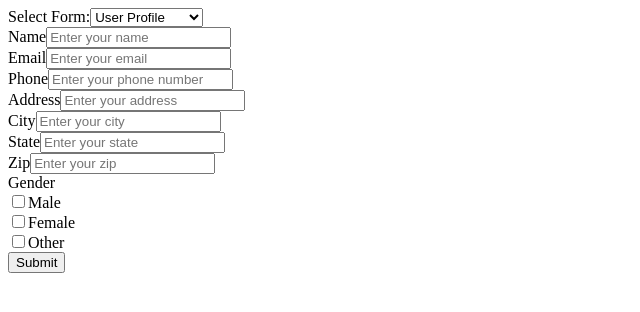
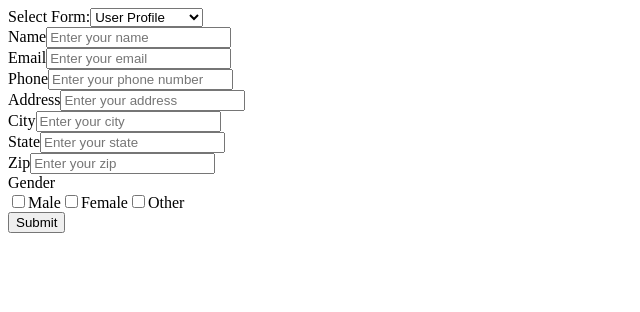
Before and after one commit to aayushgelal/dynamic_form_, a React (Vite) app: page / in a window 1280 px wide. Shown: the top 312 px of the page, without its empty margins (0-640 px from the left). Built offline with nearby package versions, Linux system fonts and the light colour scheme.

Commit message:
validation

```diff
--- a/src/components/DyanmicForm.tsx
+++ b/src/components/DyanmicForm.tsx
@@ -1,9 +1,10 @@
 import React, { useState, useEffect } from "react";
-import { FieldType } from "../types/Form";
 import { FormField } from "./FormField";
+import { FieldType, FormType } from "../types/Form";
+import { validateField } from "../validation/validation";
 
 interface DynamicFormProps {
-  formType: string;
+  formType: FormType;
   formSchema: any;
   onSubmit: (formData: any) => void;
 }
@@ -13,38 +14,71 @@ export const DynamicForm: React.FC<DynamicFormProps> = ({
   formSchema,
   onSubmit,
 }) => {
-  const [formData, setFormData] = useState<any>({});
+  const [formData, setFormData] = useState<Record<string, any>>({});
+  const [errors, setErrors] = useState<Record<string, string>>({});
   const [currentForm, setCurrentForm] = useState<any>(null);
 
   useEffect(() => {
     setCurrentForm(formSchema[formType]);
-    setFormData({}); // form data reset huncha
+    setFormData({});
+    setErrors({});
   }, [formType, formSchema]);
 
-  const handleFieldChange = (name: string, value: any) => {
-    setFormData((prevData:any) => ({
+  const validateForm = (): boolean => {
+    const newErrors: Record<string, string> = {};
+    let isValid = true;
+
+    currentForm.fields.forEach((field: FieldType) => {
+      const error = validateField(formData[field.id], field);
+      if (error) {
+        console.log("err");
+        newErrors[field.id] = error;
+        isValid = false;
+      }
+    });
+
+    setErrors(newErrors);
+    return isValid;
+  };
+
+  const handleFieldChange = (fieldId: string, value: any) => {
+    setFormData((prevData) => ({
       ...prevData,
-      [name]: value,
+      [fieldId]: value,
     }));
+
+    const field = currentForm.fields.find((f: FieldType) => f.id === fieldId);
+    if (field) {
+
+      const error = validateField(value, field);
+      setErrors((prevErrors) => ({
+        ...prevErrors,
+        [fieldId]: error || "",
+      }));
+    }
   };
 
   const handleSubmit = (e: React.FormEvent) => {
     e.preventDefault();
-    onSubmit(formData);
+    if (validateForm()) {
+      onSubmit(formData);
+    }
   };
 
   if (!currentForm) return null;
 
   return (
     <form onSubmit={handleSubmit}>
-      {currentForm.fields.map((field: FieldType, index: number) => (
+      {currentForm.fields.map((field: FieldType) => (
         <FormField
-          key={index}
+          key={field.id}
           field={field}
+          value={formData[field.id]}
+          error={errors[field.id]}
           onFieldChange={handleFieldChange}
         />
       ))}
-      <input type="submit" value="Submit" />
+      <button type="submit">Submit</button>
     </form>
   );
 };
--- a/src/components/FormField.tsx
+++ b/src/components/FormField.tsx
@@ -1,74 +1,109 @@
-import React, { useState } from "react";
-import { FormFieldProps } from "../types/Form";
+import React from "react";
+import { FieldType } from "../types/Form";
+
+interface FormFieldProps {
+  field: FieldType;
+  value: any;
+  error?: string;
+  onFieldChange: (fieldId: string, value: any) => void;
+}
 
 export const FormField: React.FC<FormFieldProps> = ({
   field,
+  value,
+  error,
   onFieldChange,
 }) => {
-  const [fieldValue, setFieldValue] = useState<any>("");
-
-  const handleInputChange = (e: React.ChangeEvent<HTMLInputElement>) => {
-    const { name, value, type, checked, files } = e.target;
-    let newValue: any;
-
-    if (type === "checkbox") {
-      newValue = checked ? value : "";
-    } else if (type === "file") {
-      newValue = files ? files[0] : null;
+  const handleChange = (
+    e: React.ChangeEvent<
+      HTMLInputElement | HTMLTextAreaElement | HTMLSelectElement
+    >,
+  ) => {
+    if (field.type === "checkbox") {
+      const checkbox = e.target as HTMLInputElement;
+      onFieldChange(field.id, checkbox.checked);
     } else {
-      newValue = value;
+      onFieldChange(field.id, e.target.value);
     }
-
-    setFieldValue(newValue);
-    onFieldChange(name, newValue);
   };
 
-  if (field.type === "checkbox" && field.options) {
+  const renderField = () => {
+    switch (field.type) {
+      case "textarea":
+        return (
+          <textarea
+            id={field.id}
+            value={value || ""}
+            onChange={handleChange}
+            placeholder={field.placeholder}
+            required={field.required}
+            className={error ? "error-input" : ""}
+          />
+        );
+      case "select":
+        return (
+          <select
+            id={field.id}
+            value={value || ""}
+            onChange={handleChange}
+            required={field.required}
+            className={error ? "error-input" : ""}
+          >
+            <option value="">Select...</option>
+            {field.options?.map((option) => (
+              <option key={option} value={option}>
+                {option}
+              </option>
+            ))}
+          </select>
+        );
+      case "checkbox":
         return (
           <div>
-        <label>{field.label}</label>
-        {field.options.map((value: string, index: number) => (
-          <div key={index}>
+            {field.options?.map((option) => (
+              <label key={option}>
                 <input
                   type="checkbox"
-              name={field.label}
-              value={value}
-              checked={fieldValue === value}
-              required={field.required}
-              onChange={handleInputChange}
+                  value={option}
+                  checked={value?.includes(option)}
+                  onChange={(e) => {
+                    const newValue = value ? [...value] : [];
+                    if (e.target.checked) {
+                      newValue.push(option);
+                    } else {
+                      const index = newValue.indexOf(option);
+                      if (index > -1) {
+                        newValue.splice(index, 1);
+                      }
+                    }
+                    onFieldChange(field.id, newValue);
+                  }}
                 />
-            <label>{value}</label>
-          </div>
+                {option}
+              </label>
             ))}
           </div>
         );
-  }
-
-  if (field.type === "file") {
+      default:
         return (
-      <div>
-        <label>{field.label}</label>
           <input
-          type="file"
-          name={field.label}
+            type={field.type}
+            id={field.id}
+            value={value || ""}
+            onChange={handleChange}
+            placeholder={field.placeholder}
             required={field.required}
-          onChange={handleInputChange}
+            className={error ? "error-input" : ""}
           />
-      </div>
         );
     }
+  };
 
   return (
-    <div>
-      <label>{field.label}</label>
-      <input
-        type={field.type}
-        name={field.label}
-        value={fieldValue}
-        placeholder={field.placeholder}
-        required={field.required}
-        onChange={handleInputChange}
-      />
+    <div className="form-field">
+      <label htmlFor={field.id}>{field.label}</label>
+      {renderField()}
+      {error && <div className="error-message">{error}</div>}
     </div>
   );
 };
--- a/src/form.json
+++ b/src/form.json
@@ -6,21 +6,45 @@
         "type": "text",
         "label": "Name",
         "required": true,
-        "placeholder": "Enter your name"
+        "placeholder": "Enter your name",
+        "validation": {
+          "required": true,
+          "minLength": 3,
+          "maxLength": 20
+        },
+        "errorMessages": {
+          "required": "Name is required",
+          "minLength": "Name must be at least 3 characters",
+          "maxLength": "Name cannot exceed 20 characters"
+        }
       },
       {
         "id": "email",
         "type": "email",
         "label": "Email",
         "required": true,
-        "placeholder": "Enter your email"
+        "placeholder": "Enter your email",
+        "validation": {
+          "required": true,
+          "pattern": "^[^\\s@]+@[^\\s@]+\\.[^\\s@]+$"
+        },
+        "errorMessages": {
+          "required": "Email is required",
+          "pattern": "Please enter a valid email address"
+        }
       },
       {
         "id": "message",
         "type": "textarea",
         "label": "Message",
         "required": true,
-        "placeholder": "Enter your message"
+        "placeholder": "Enter your message",
+        "validation": {
+          "required": true
+        },
+        "errorMessages": {
+          "required": "Message is required"
+        }
       }
     ],
     "url": "/contact"
@@ -32,35 +56,69 @@
         "type": "text",
         "label": "Name",
         "required": true,
-        "placeholder": "Enter your name"
+        "placeholder": "Enter your name",
+        "validation": {
+          "required": true
+        },
+        "errorMessages": {
+          "required": "Name is required"
+        }
       },
       {
         "id": "email",
         "type": "email",
         "label": "Email",
         "required": true,
-        "placeholder": "Enter your email"
+        "placeholder": "Enter your email",
+        "validation": {
+          "required": true,
+          "pattern": "^[^\\s@]+@[^\\s@]+\\.[^\\s@]+$"
+        },
+        "errorMessages": {
+          "required": "Email is required",
+          "pattern": "Please enter a valid email address"
+        }
       },
       {
         "id": "phone",
         "type": "text",
         "label": "Phone",
         "required": true,
-        "placeholder": "Enter your phone number"
+        "placeholder": "Enter your phone number",
+        "validation": {
+          "required": true,
+          "pattern": "^\\d{10}$"
+        },
+        "errorMessages": {
+          "required": "Phone number is required",
+          "pattern": "Please enter a valid 10-digit phone number"
+        }
       },
       {
         "id": "message",
         "type": "textarea",
         "label": "Message",
         "required": true,
-        "placeholder": "Enter your message"
+        "placeholder": "Enter your message",
+        "validation": {
+          "required": true
+        },
+        "errorMessages": {
+          "required": "Message is required"
+        }
       },
       {
         "id": "file",
         "type": "file",
         "label": "File",
         "required": true,
-        "placeholder": "Upload your file"
+        "placeholder": "Upload your file",
+        "validation": {
+          "required": true
+        },
+        "errorMessages": {
+          "required": "File upload is required"
+        }
       }
     ],
     "url": "/job_app"
@@ -72,56 +130,110 @@
         "type": "text",
         "label": "Name",
         "required": true,
-        "placeholder": "Enter your name"
+        "placeholder": "Enter your name",
+        "validation": {
+          "required": true
+        },
+        "errorMessages": {
+          "required": "Name is required"
+        }
       },
       {
         "id": "email",
         "type": "email",
         "label": "Email",
         "required": true,
-        "placeholder": "Enter your email"
+        "placeholder": "Enter your email",
+        "validation": {
+          "required": true,
+          "pattern": "^[^\\s@]+@[^\\s@]+\\.[^\\s@]+$"
+        },
+        "errorMessages": {
+          "required": "Email is required",
+          "pattern": "Please enter a valid email address"
+        }
       },
       {
         "id": "phone",
         "type": "text",
         "label": "Phone",
         "required": true,
-        "placeholder": "Enter your phone number"
+        "placeholder": "Enter your phone number",
+        "validation": {
+          "required": true,
+          "pattern": "^\\d{10}$"
+        },
+        "errorMessages": {
+          "required": "Phone number is required",
+          "pattern": "Please enter a valid 10-digit phone number"
+        }
       },
       {
         "id": "address",
         "type": "text",
         "label": "Address",
         "required": true,
-        "placeholder": "Enter your address"
+        "placeholder": "Enter your address",
+        "validation": {
+          "required": true
+        },
+        "errorMessages": {
+          "required": "Address is required"
+        }
       },
       {
         "id": "city",
         "type": "text",
         "label": "City",
         "required": true,
-        "placeholder": "Enter your city"
+        "placeholder": "Enter your city",
+        "validation": {
+          "required": true
+        },
+        "errorMessages": {
+          "required": "City is required"
+        }
       },
       {
         "id": "state",
         "type": "text",
         "label": "State",
         "required": true,
-        "placeholder": "Enter your state"
+        "placeholder": "Enter your state",
+        "validation": {
+          "required": true
+        },
+        "errorMessages": {
+          "required": "State is required"
+        }
       },
       {
         "id": "zip",
         "type": "text",
         "label": "Zip",
         "required": true,
-        "placeholder": "Enter your zip"
+        "placeholder": "Enter your zip",
+        "validation": {
+          "required": true,
+          "pattern": "^\\d{5}(-\\d{4})?$"
+        },
+        "errorMessages": {
+          "required": "ZIP code is required",
+          "pattern": "Please enter a valid ZIP code"
+        }
       },
       {
-        "id": "Gender",
+        "id": "gender",
         "type": "checkbox",
         "label": "Gender",
         "required": true,
-        "options":["Male","Female","Other"]
+        "options": ["Male", "Female", "Other"],
+        "validation": {
+          "required": true
+        },
+        "errorMessages": {
+          "required": "Please select a gender option"
+        }
       }
     ],
     "url": "/user_profile"
--- /dev/null
+++ b/src/validation/validation.ts
@@ -0,0 +1,30 @@
+import { FieldType } from "../types/Form";
+
+export const validateField = (value: any, field: FieldType): string | null => {
+  console.log("here");
+
+  if (!field.validation) return null;
+
+  const { validation } = field;
+
+  if (
+    validation.required &&
+    (!value || (typeof value === "string" && value.trim() === ""))
+  ) {
+    return validation.errorMessage || "This field is required";
+  }
+
+  if (typeof value === "string") {
+    if (validation.minLength && value.length < validation.minLength) {
+      return `Minimum length is ${validation.minLength} characters`;
+    }
+    if (validation.maxLength && value.length > validation.maxLength) {
+      return `Maximum length is ${validation.maxLength} characters`;
+    }
+    if (validation.pattern && !new RegExp(validation.pattern).test(value)) {
+      return validation.errorMessage || "Invalid format";
+    }
+  }
+
+  return null;
+};
```
Also changed, not shown: src/types/Form.ts (+13 -0 lines). Lines whose indentation alone changed are shown as unchanged.
